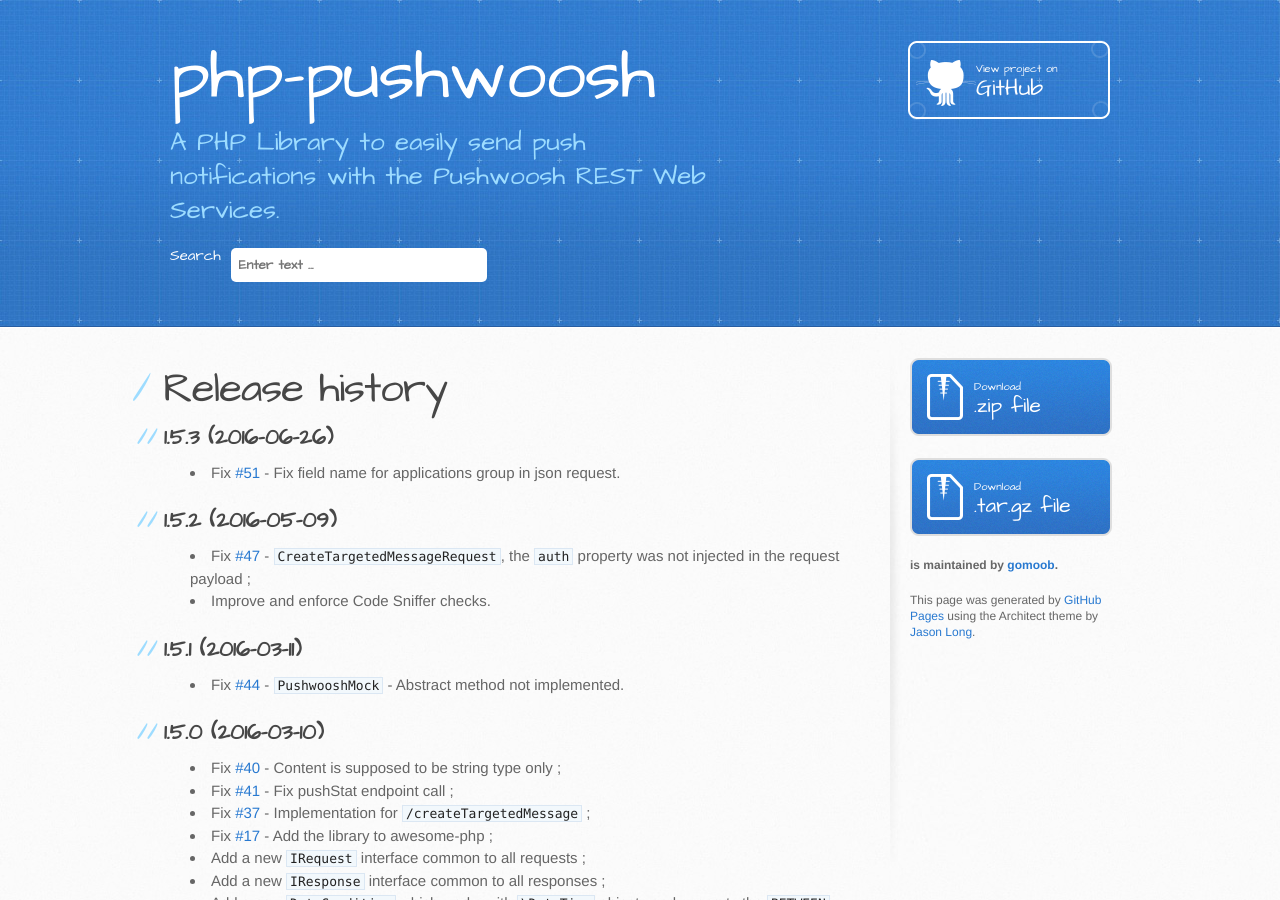
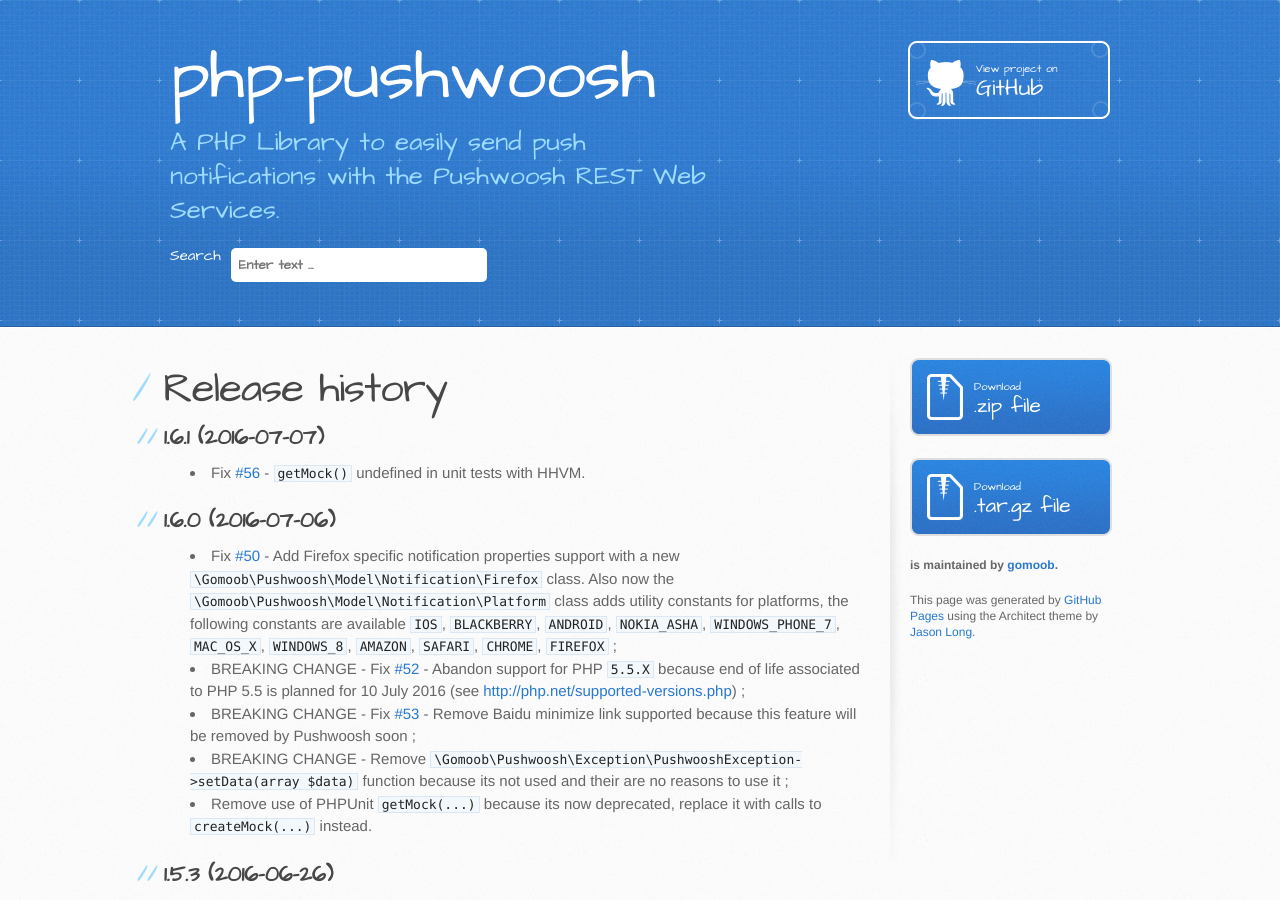
Before and after one commit to gomoob/php-pushwoosh, a Jekyll site: the page built from release-history.html, in a window 1280 px wide and 900 px high. Built offline with Jekyll 4.4.1, drawn with Linux system fonts in a browser that asks for light colours; comment, search, counter and statistics services are not loaded.

Commit message:
Update Release History.

```diff
--- a/release-history.html
+++ b/release-history.html
@@ -4,6 +4,44 @@
 ---
 
 <h1>Release history</h1>
+
+<h2>1.6.1 (2016-07-07)</h2>
+<ul>
+    <li>
+        Fix <a href="https://github.com/gomoob/php-pushwoosh/issues/56">#56</a> - <code>getMock()</code> undefined in
+        unit tests with HHVM.
+    </li>
+</ul>
+
+<h2>1.6.0 (2016-07-06)</h2>
+<ul>
+    <li>
+        Fix <a href="https://github.com/gomoob/php-pushwoosh/pull/50">#50</a> - Add Firefox specific notification
+        properties support with a new <code>\Gomoob\Pushwoosh\Model\Notification\Firefox</code> class. Also now the
+        <code>\Gomoob\Pushwoosh\Model\Notification\Platform</code> class adds utility constants for platforms, the
+        following constants are available <code>IOS</code>, <code>BLACKBERRY</code>, <code>ANDROID</code>,
+        <code>NOKIA_ASHA</code>, <code>WINDOWS_PHONE_7</code>, <code>MAC_OS_X</code>, <code>WINDOWS_8</code>,
+        <code>AMAZON</code>, <code>SAFARI</code>, <code>CHROME</code>, <code>FIREFOX</code> ;
+    </li>
+    <li>
+    	<strong>BREAKING CHANGE</strong> - Fix <a href="https://github.com/gomoob/php-pushwoosh/issues/52">#52</a> -
+    	Abandon support for PHP <code>5.5.X</code> because end of life associated to PHP 5.5 is planned for 10 July 2016
+    	(see <a href="http://php.net/supported-versions.php">http://php.net/supported-versions.php</a>) ;
+   	</li>
+   	<li>
+    	<strong>BREAKING CHANGE</strong> - Fix <a href="https://github.com/gomoob/php-pushwoosh/issues/53">#53</a> -
+    	Remove Baidu minimize link supported because this feature will be removed by Pushwoosh soon ;
+   	</li>
+   	<li>
+    	<strong>BREAKING CHANGE</strong> - Remove
+    	<code>\Gomoob\Pushwoosh\Exception\PushwooshException->setData(array $data)</code> function because its not used
+    	and their are no reasons to use it ;
+    </li>
+    <li>
+        Remove use of PHPUnit <code>getMock(...)</code> because its now deprecated, replace it with calls to
+        <code>createMock(...)</code> instead.
+    </li>
+</ul>
 
 <h2>1.5.3 (2016-06-26)</h2>
 <ul>
```
